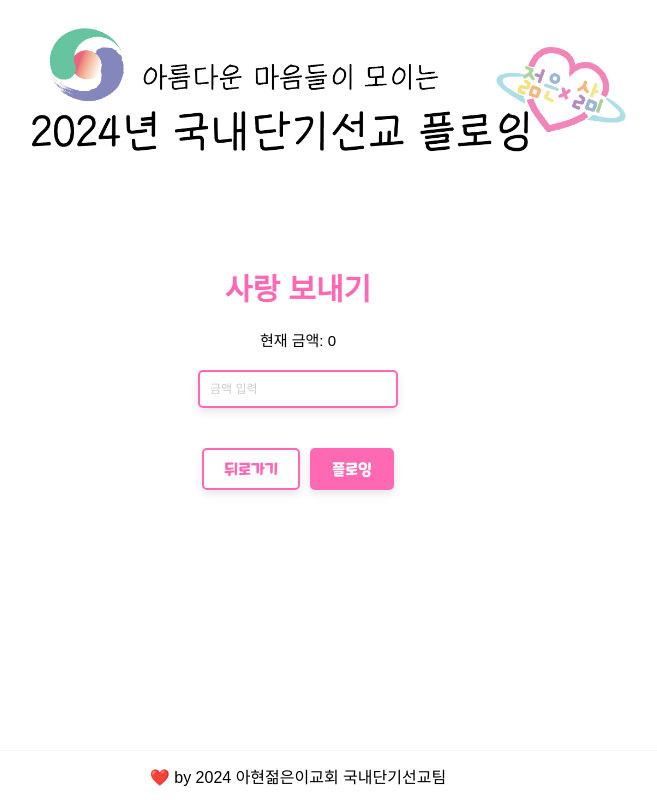
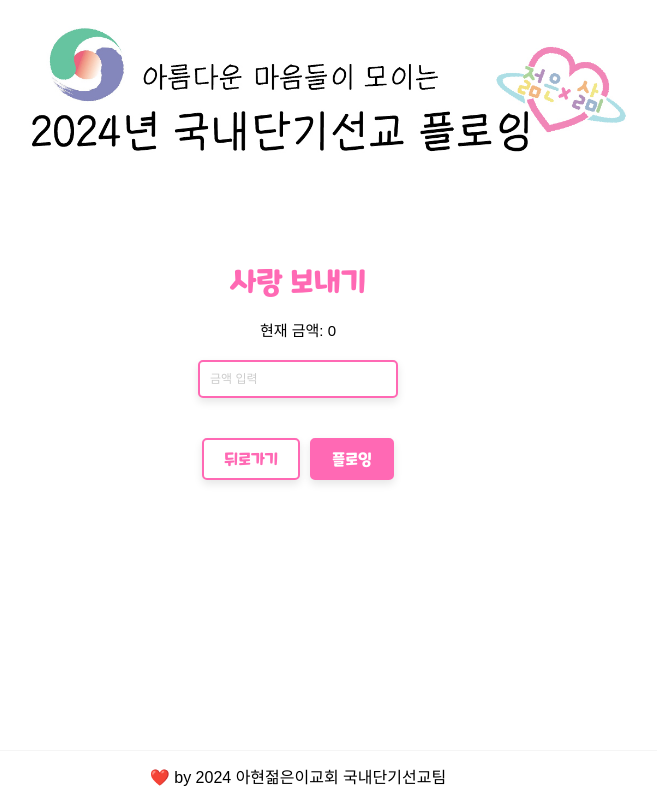
Before and after one commit to sm970309/CJ, a React (Create React App) app: page /#/support in a window 1280 px wide. Shown: the whole page, without its empty margins (342-999 px from the left). Built offline with nearby package versions, Linux system fonts and the light colour scheme; no server answers; the database is empty; a web font is replaced by a local one.

Commit message:
design: Support.js 버튼 폰트수정

```diff
--- a/src/component/Support.js
+++ b/src/component/Support.js
@@ -78,13 +78,13 @@ const Support = () => {
 const Container = styled.div`
   text-align: center;
   padding: 20px;
-  font-family: "MaplestoryBold", "sans-serif";
 `;
 
 const Title = styled.h2`
   font-size: 3rem;
   color: hotpink;
   margin-bottom: 20px;
+  font-family: "MaplestoryBold", "sans-serif";
 `;
 
 const AmountText = styled.p`
```
